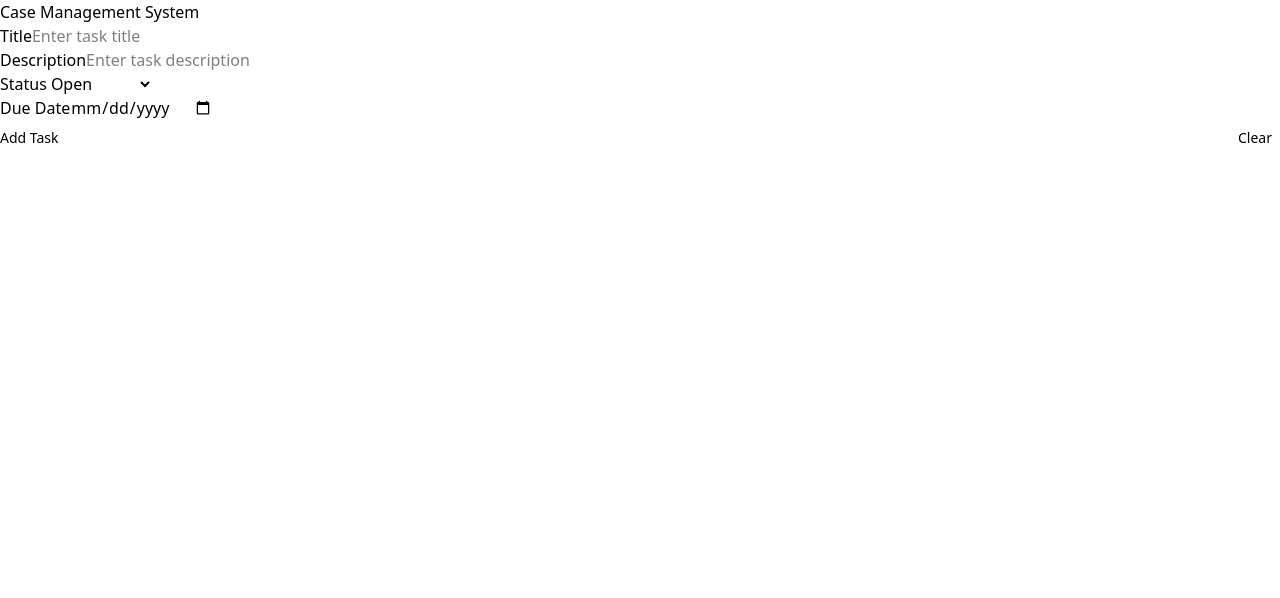
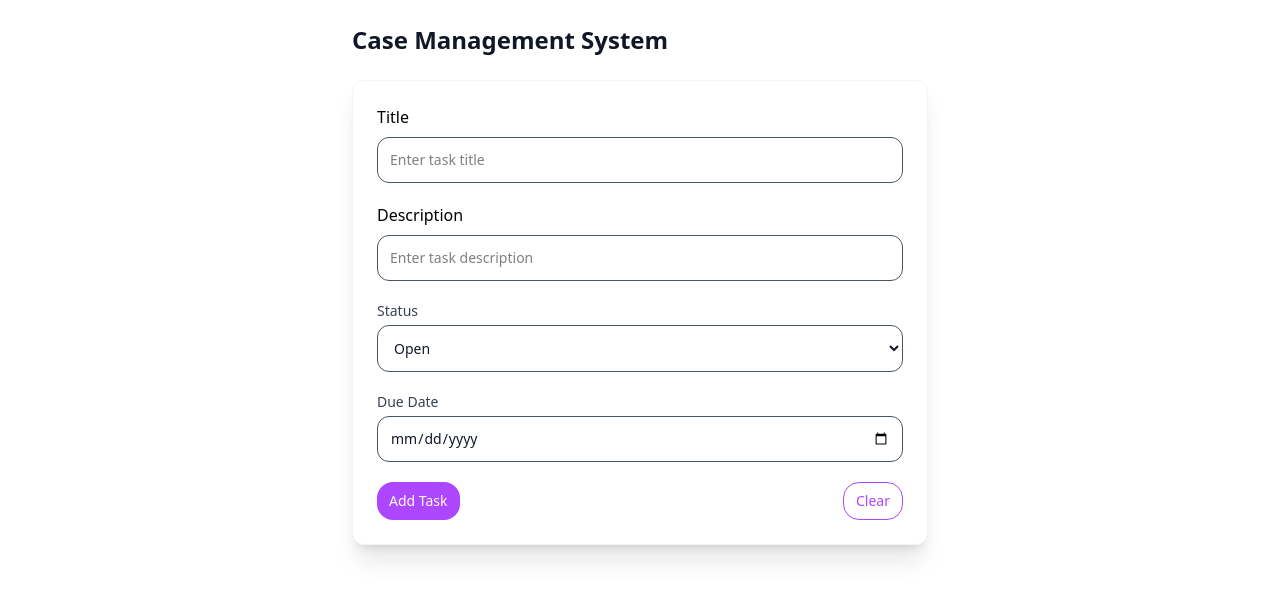
Before and after one commit to bennyhch/case-management-dashboard, a Next.js app: page / in a window 1280 px wide. Shown: the top 598 px of the page. Built offline with nearby package versions, Linux system fonts and the light colour scheme.

Commit message:
feat: add styling to the form

```diff
--- a/src/app/page.tsx
+++ b/src/app/page.tsx
@@ -1,57 +1,91 @@
+"use client";
+
+const inputFieldClasses =
+  "border-1 border-gray-600 rounded-xl p-3 text-sm focus:outline-none focus:border-gray-950 focus:ring-1 focus:ring-gray-950 transition-all";
+
 export default function Home() {
   return (
-    <main>
-      <header>
-        <h1>Case Management System</h1>
+    <main className="min-h-screen flex flex-col justify-start items-center">
+      <div className="w-full max-w-xl flex flex-col gap-6 px-4 sm:px-0">
+        <header className="pt-6">
+          <h1 className="text-2xl font-bold text-gray-900">
+            Case Management System
+          </h1>
         </header>
-      <section>
-        <form>
-          <div>
+        <section className="bg-white shadow-xl rounded-xl p-6 border border-gray-100 z-10">
+          <form
+            onSubmit={(e) => e.preventDefault()}
+            className="flex flex-col gap-5"
+          >
+            <div className="flex flex-col gap-2">
               <label htmlFor="title">Title</label>
-            <input type="text" id="title" placeholder="Enter task title" />
+              <input
+                type="text"
+                id="title"
+                placeholder="Enter task title"
+                className={inputFieldClasses}
+              />
             </div>
-          <div>
+
+            <div className="flex flex-col gap-2">
               <label htmlFor="description">Description</label>
               <input
                 type="text"
                 id="description"
                 placeholder="Enter task description"
+                className={inputFieldClasses}
               />
             </div>
+
             <div>
-            <label htmlFor="status">
+              <label
+                htmlFor="status"
+                className="block text-sm font-medium text-gray-700"
+              >
                 Status
-              <select id="status">
+                <select
+                  id="status"
+                  className="mt-1 block w-full border border-gray-600 rounded-xl p-3 text-sm text-gray-900 bg-white focus:outline-none focus:border-gray-950 focus:ring-1 focus:ring-gray-950 transition-colors duration-200"
+                >
                   <option value="open">Open</option>
                   <option value="in-progress">In Progress</option>
                   <option value="completed">Completed</option>
                 </select>
               </label>
             </div>
+
             <div>
-            <label htmlFor="due-date">Due Date</label>
-            <input type="date" id="due-date" />
+              <label
+                htmlFor="due-date"
+                className="block text-sm font-medium text-gray-700"
+              >
+                Due Date
+              </label>
+              <input
+                type="date"
+                id="due-date"
+                className="mt-1 block w-full border border-gray-600 rounded-xl p-3 text-sm text-gray-900 bg-white focus:outline-none focus:border-gray-950 focus:ring-1 focus:ring-gray-950 transition-colors duration-200"
+              />
             </div>
             <div className="flex justify-between text-sm">
               <button
                 // disabled={isPending}
                 type="submit"
-              // className={`bg-neonPurple border-neonPurple rounded-2xl py-2 px-3 flex items-center gap-2 ${
-              //   isPending && "opacity-50 cursor-not-allowed"
-              // }`}
+                className="bg-purple-500 rounded-2xl py-2 px-3 flex items-center gap-2 text-white"
               >
                 {/* <MdLock /> */}
                 <span>Add Task</span>
               </button>
               <button
                 type="reset"
-              className="bg-inputBlack rounded-2xl p-2 flex items-center gap-2"
+                className="border-purple-500 rounded-2xl py-2 px-3 flex items-center gap-2 text-purple-500 border-1"
               >
                 <span>Clear</span>
               </button>
             </div>
           </form>
         </section>
+      </div>
     </main>
   );
 }
```
Lines whose indentation alone changed are shown as unchanged.
